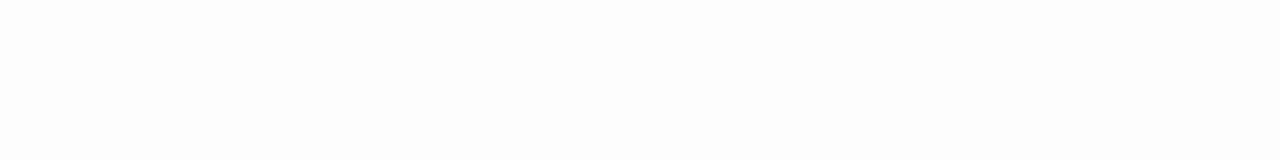
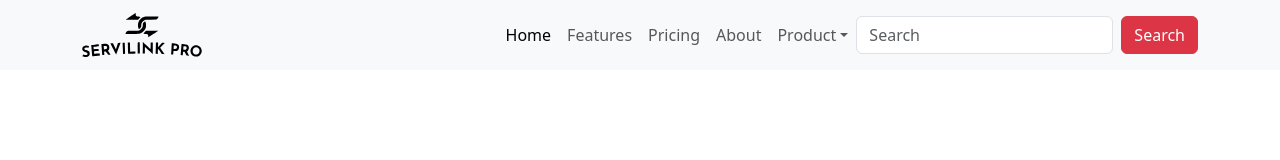
Before and after one commit to ServiLink-Pro/serviLink-pro-page, a plain HTML site: page index.html in a window 1280 px wide. Drawn offline with nearby package versions, Linux system fonts and the light colour scheme.

Commit message:
SLP-2 Add navbar

```diff
--- a/index.html
+++ b/index.html
@@ -14,14 +14,60 @@
   <meta name="page-type" content="service">
   <meta name="audience" content="Everyone">
   <title>ServiLink Pro | Software for the Trade.</title>
+  <link rel="icon" href="assets/logo-no-bg.png" type="image/png">
   <link rel="stylesheet" href="css/main.min.css">
-  <link rel="stylesheet" href="https://cdn.jsdelivr.net/npm/bootswatch@4.5.2/dist/simplex/bootstrap.min.css"
-    integrity="sha384-FYrl2Nk72fpV6+l3Bymt1zZhnQFK75ipDqPXK0sOR0f/zeOSZ45/tKlsKucQyjSp" crossorigin="anonymous">
+  <!-- <link rel="stylesheet" href="https://cdn.jsdelivr.net/npm/bootswatch@4.5.2/dist/simplex/bootstrap.min.css"
+    integrity="sha384-FYrl2Nk72fpV6+l3Bymt1zZhnQFK75ipDqPXK0sOR0f/zeOSZ45/tKlsKucQyjSp" crossorigin="anonymous"> -->
+  <!-- <link href="https://cdn.jsdelivr.net/npm/bootstrap@5.0.2/dist/css/bootstrap.min.css" rel="stylesheet"
+    integrity="sha384-EVSTQN3/azprG1Anm3QDgpJLIm9Nao0Yz1ztcQTwFspd3yD65VohhpuuCOmLASjC" crossorigin="anonymous"> -->
+  <link href="https://cdn.jsdelivr.net/npm/bootstrap@5.3.0-alpha1/dist/css/bootstrap.min.css" rel="stylesheet"
+    integrity="sha384-GLhlTQ8iRABdZLl6O3oVMWSktQOp6b7In1Zl3/Jr59b6EGGoI1aFkw7cmDA6j6gD" crossorigin="anonymous">
 
 </head>
 
 <body>
-
+  <nav class="navbar sticky-top navbar navbar-expand-lg navbar-light bg-light">
+    <div class="container">
+      <a class="navbar-brand" href="https://www.servilinkpro.com">
+        <img src="assets/svg/logoblack-no-background.svg" alt="logo" width="120">
+      </a>
+      <button class="navbar-toggler" type="button" data-bs-toggle="collapse" data-bs-target="#navbarColor03"
+        aria-controls="navbarColor03" aria-expanded="false" aria-label="Toggle navigation">
+        <span class="navbar-toggler-icon"></span>
+      </button>
+      <div class="collapse navbar-collapse" id="navbarColor03">
+        <ul class="navbar-nav ms-auto text-center">
+          <li class="nav-item">
+            <a class="nav-link active" aria-current="page" href="https://www.servilinkpro.com">Home
+            </a>
+          </li>
+          <li class="nav-item">
+            <a class="nav-link" href="#">Features</a>
+          </li>
+          <li class="nav-item">
+            <a class="nav-link" href="#">Pricing</a>
+          </li>
+          <li class="nav-item">
+            <a class="nav-link" href="#">About</a>
+          </li>
+          <li class="nav-item dropdown">
+            <a class="nav-link dropdown-toggle" data-bs-toggle="dropdown" href="#" role="button" aria-haspopup="true"
+              aria-expanded="false">Product</a>
+            <div class="dropdown-menu">
+              <a class="dropdown-item" href="#">ServiPay</a>
+              <a class="dropdown-item" href="#">ServiCase</a>
+              <div class="dropdown-divider"></div>
+              <a class="dropdown-item" href="#">Contact Us</a>
+            </div>
+          </li>
+        </ul>
+        <form class="d-flex">
+          <input class="form-control me-sm-2" type="search" placeholder="Search" id="search-input">
+          <button class="btn btn-danger my-2 my-sm-0" type="submit">Search</button>
+        </form>
+      </div>
+    </div>
+  </nav>
 
   <script src="https://cdn.jsdelivr.net/npm/bootstrap@5.3.0-alpha1/dist/js/bootstrap.bundle.min.js"
     integrity="sha384-w76AqPfDkMBDXo30jS1Sgez6pr3x5MlQ1ZAGC+nuZB+EYdgRZgiwxhTBTkF7CXvN"
```
Also changed, not shown: assets/logo-no-background.png (added), assets/logo-no-bg.png (added), assets/servilink-pro-high-resolution-color-logo.png (added), assets/svg/logoblack-no-background.svg (added), assets/svg/servilink-pro-high-resolution-color-logo.svg (added).
